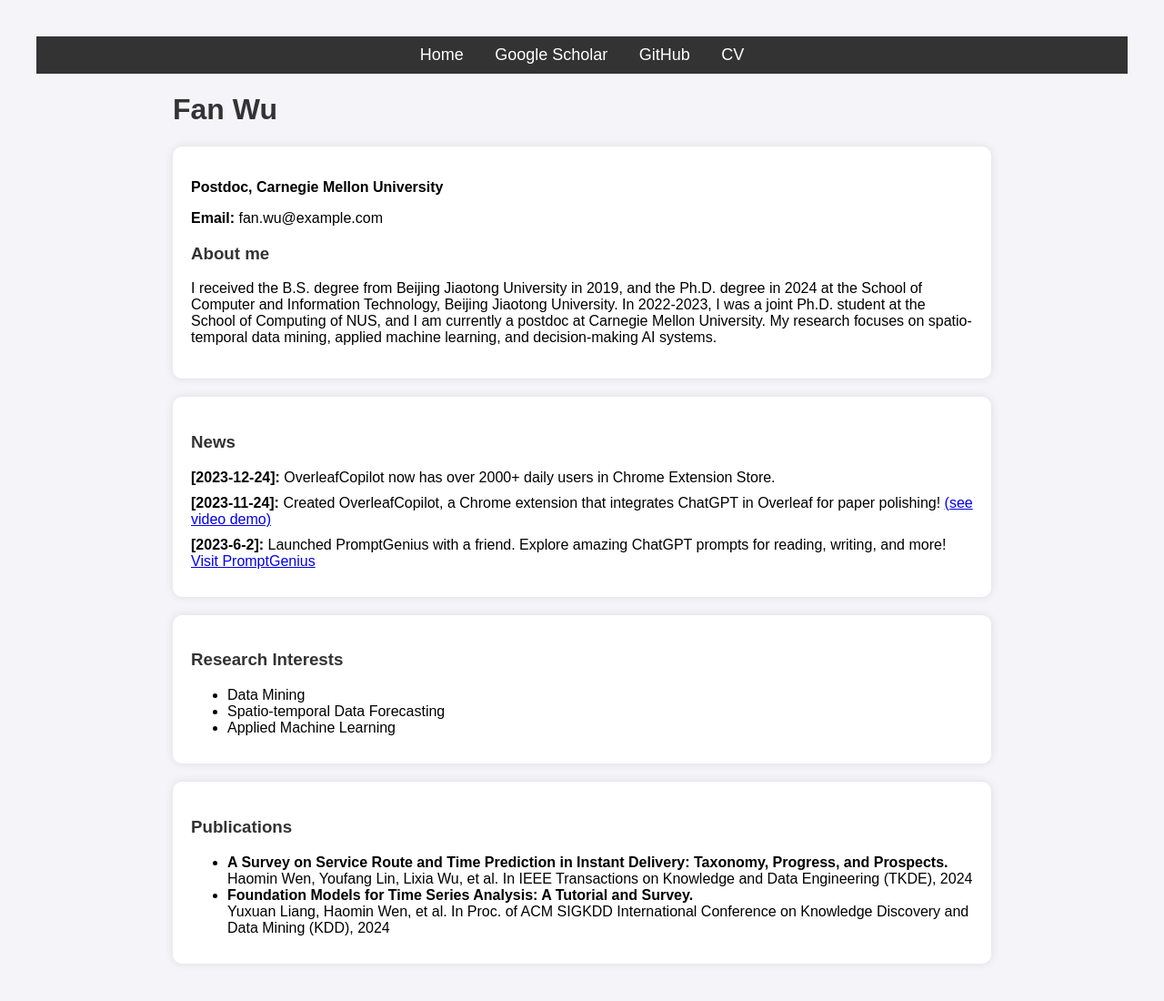
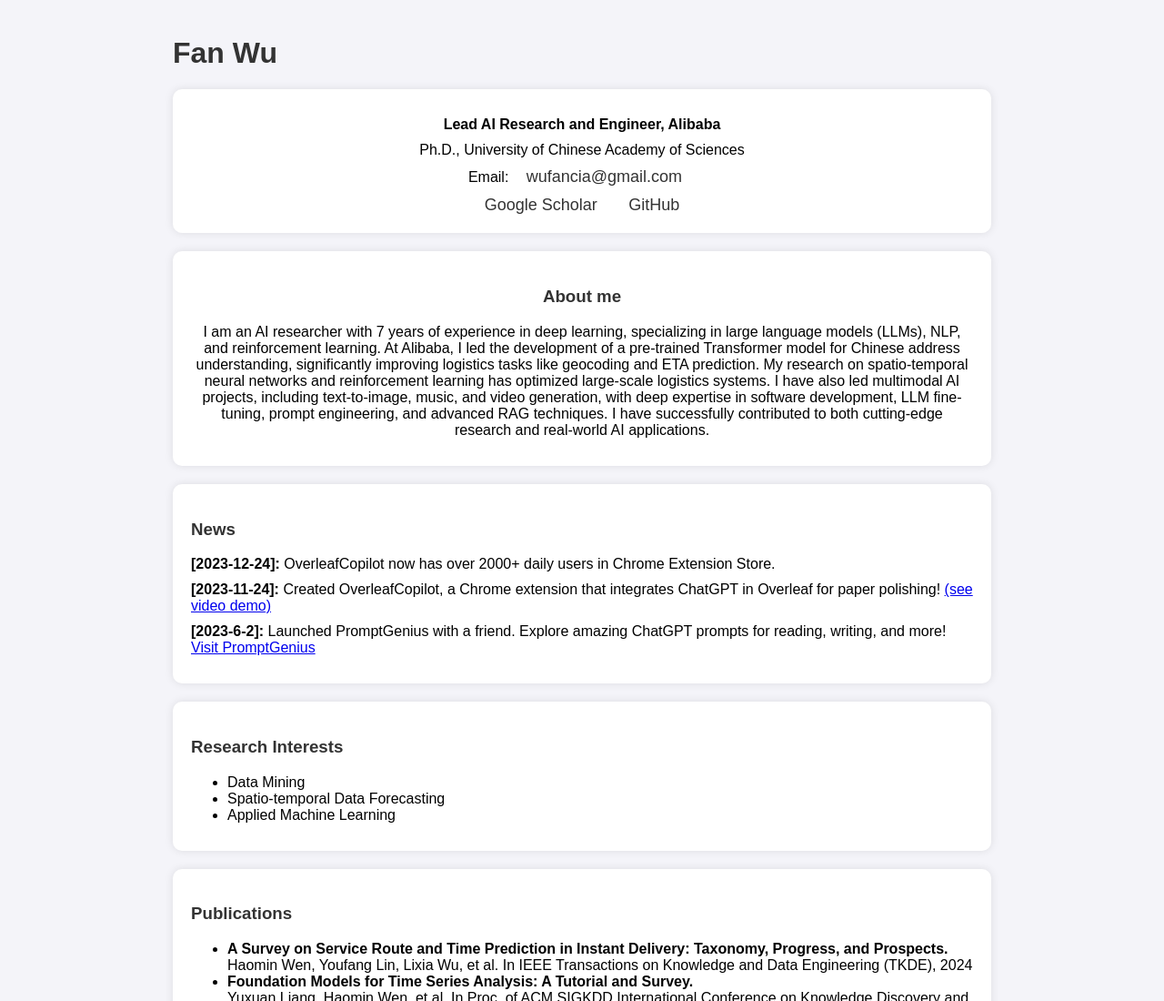
Before and after one commit to fanwumax/fanwumax.github.io, a plain HTML site: page index.html in a window 1280 px wide. Shown: the top 1100 px of the page at 91% size. Drawn offline with Linux system fonts and the light colour scheme.

Commit message:
Update index.html

```diff
--- a/index.html
+++ b/index.html
@@ -4,6 +4,8 @@
     <meta charset="UTF-8">
     <meta name="viewport" content="width=device-width, initial-scale=1.0">
     <title>Fan Wu</title>
+    <link rel="shortcut icon" href="favicon.ico" />
+    <link rel="bookmark" href="favicon.ico" type="image/x-icon" />
     <style>
         body {
             font-family: Arial, sans-serif;
@@ -12,20 +14,6 @@
         }
         h1, h2, h3 {
             color: #333;
-        }
-        .menu {
-            background-color: #333;
-            padding: 10px;
-            text-align: center;
-        }
-        .menu a {
-            color: white;
-            text-decoration: none;
-            margin: 0 15px;
-            font-size: 18px;
-        }
-        .menu a:hover {
-            color: #ff6347;
         }
         .container {
             max-width: 900px;
@@ -37,6 +25,19 @@
             border-radius: 10px;
             box-shadow: 0px 0px 10px rgba(0, 0, 0, 0.1);
             margin-bottom: 20px;
+            text-align: center;
+        }
+        .info p {
+            margin: 10px 0;
+        }
+        .info a {
+            color: #333;
+            text-decoration: none;
+            margin: 0 15px;
+            font-size: 18px;
+        }
+        .info a:hover {
+            color: #ff6347;
         }
         .news, .research, .publications {
             background-color: #fff;
@@ -58,20 +59,19 @@
 </head>
 <body>
 
-    <div class="menu">
-        <a href="#">Home</a>
-        <a href="#">Google Scholar</a>
-        <a href="#">GitHub</a>
-        <a href="#">CV</a>
-    </div>
-
     <div class="container">
         <h1>Fan Wu</h1>
         <div class="info">
-            <p><strong>Postdoc, Carnegie Mellon University</strong></p>
-            <p><strong>Email:</strong> fan.wu@example.com</p>
+            <p><strong>Lead AI Research and Engineer, Alibaba</strong></p>
+            <p>Ph.D., University of Chinese Academy of Sciences</p>
+            <p>Email: <a href="mailto:wufancia@gmail.com">wufancia@gmail.com</a></p>
+            <a href="https://scholar.google.com/citations?user=UsixouIAAAAJ&hl=en" target="_blank">Google Scholar</a>
+            <a href="https://github.com/fanwumax" target="_blank">GitHub</a>
+        </div>
+
+        <div class="info">
             <h3>About me</h3>
-            <p>I received the B.S. degree from Beijing Jiaotong University in 2019, and the Ph.D. degree in 2024 at the School of Computer and Information Technology, Beijing Jiaotong University. In 2022-2023, I was a joint Ph.D. student at the School of Computing of NUS, and I am currently a postdoc at Carnegie Mellon University. My research focuses on spatio-temporal data mining, applied machine learning, and decision-making AI systems.</p>
+            <p>I am an AI researcher with 7 years of experience in deep learning, specializing in large language models (LLMs), NLP, and reinforcement learning. At Alibaba, I led the development of a pre-trained Transformer model for Chinese address understanding, significantly improving logistics tasks like geocoding and ETA prediction. My research on spatio-temporal neural networks and reinforcement learning has optimized large-scale logistics systems. I have also led multimodal AI projects, including text-to-image, music, and video generation, with deep expertise in software development, LLM fine-tuning, prompt engineering, and advanced RAG techniques. I have successfully contributed to both cutting-edge research and real-world AI applications.</p>
         </div>
 
         <div class="news">
```
